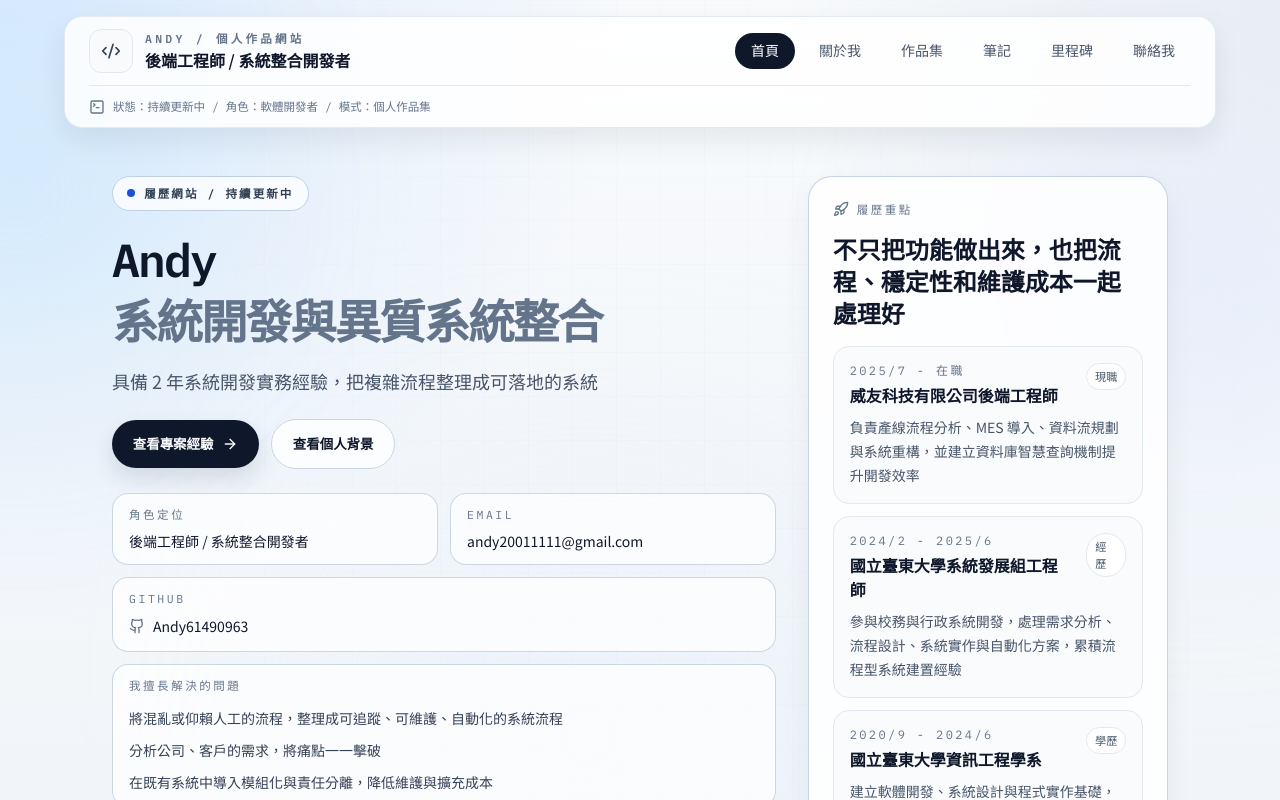
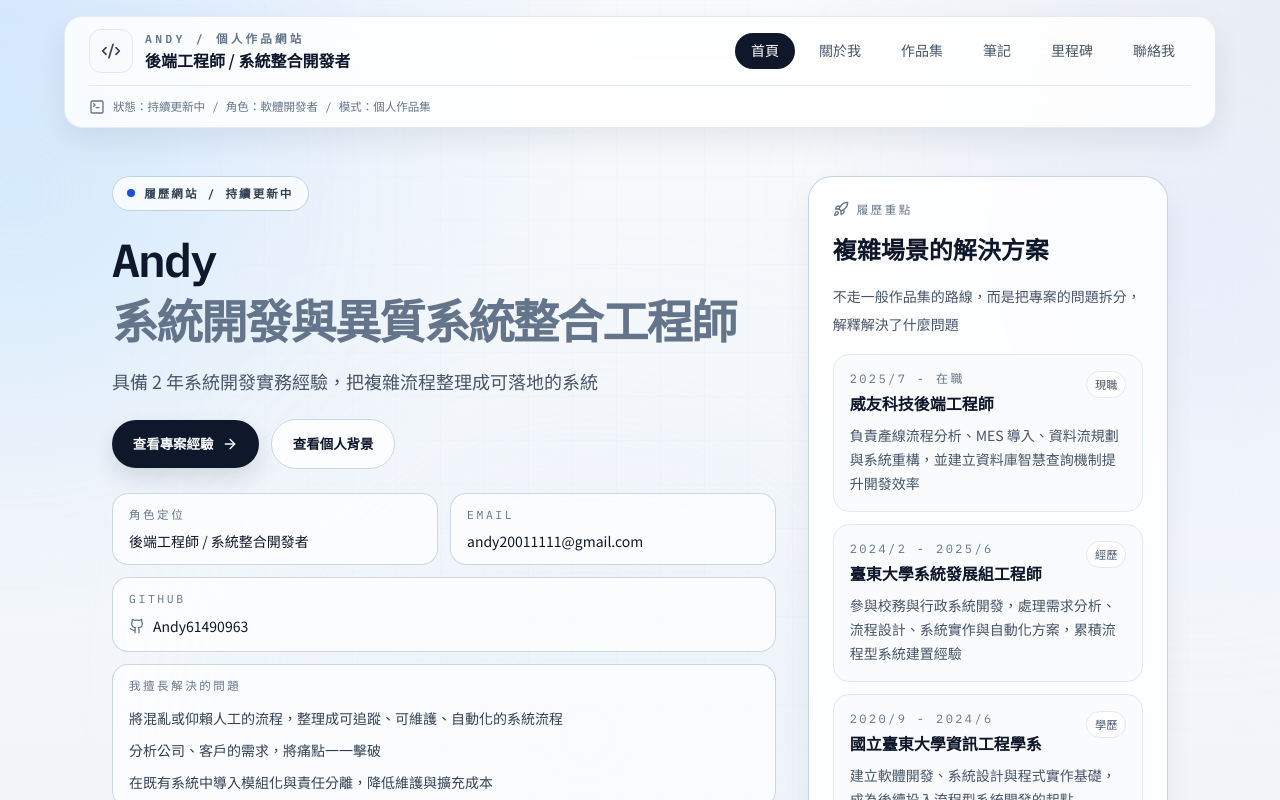
Before and after one commit to Andy61490963/kaiyo-dev-site, a React (Vite) app: page / in a window 1280 px wide. Shown: the top 800 px of the page. Built offline with nearby package versions, Linux system fonts and the light colour scheme; the HTML template or start-up script is replaced by a standard one.

Commit message:
調整內容

```diff
--- a/src/data/certifications.js
+++ b/src/data/certifications.js
@@ -1,6 +1,6 @@
 export const certifications = [
   {
-    title: '威友科技有限公司後端工程師',
+    title: '威友科技後端工程師',
     shortTitle: 'MES / 後端',
     issuer: '2025/7 - 在職',
     year: '2026',
@@ -10,7 +10,7 @@ export const certifications = [
     href: 'https://github.com/Andy61490963',
   },
   {
-    title: '國立臺東大學系統發展組工程師',
+    title: '臺東大學系統發展組工程師',
     shortTitle: '校務系統',
     issuer: '2024/2 - 2025/6',
     year: '2025',
--- a/src/data/contact.js
+++ b/src/data/contact.js
@@ -1,5 +1,5 @@
 export const contact = {
-  name: '許愷佑',
+  name: 'Andy',
   title: '後端工程師 / 系統整合開發者',
   githubUsername: 'Andy61490963',
   location: '新竹市',
--- a/src/pages/Home.jsx
+++ b/src/pages/Home.jsx
@@ -50,7 +50,7 @@ export default function Home() {
             <h1 className="section-title max-w-4xl">
               Andy
               <span className="mt-3 block text-slate-500">
-                系統開發與異質系統整合
+                系統開發與異質系統整合工程師
               </span>
             </h1>
 
@@ -121,10 +121,10 @@ export default function Home() {
               <Rocket className="h-4 w-4" />
               <span className="mono text-[0.72rem] uppercase tracking-[0.22em]">履歷重點</span>
             </div>
-            <h2 className="text-2xl font-semibold text-slate-900">不只把功能做出來，也把流程、穩定性和維護成本一起處理好</h2>
-            {/* <p className="text-sm leading-7 text-slate-600">
-              目前於威友科技擔任後端工程師，負責產線流程分析、MES 導入、資料流規劃與系統重構；此前於國立臺東大學系統發展組參與多項校務與行政系統開發，累積流程型系統的完整實作經驗
-            </p> */}
+            <h2 className="text-2xl font-semibold text-slate-900">複雜場景的解決方案</h2>
+            <p className="text-sm leading-7 text-slate-600">
+              不走一般作品集的路線，而是把專案的問題拆分，解釋解決了什麼問題
+            </p>
 
             <ul className="space-y-3">
               {featuredMilestones.map((item) => (
```
